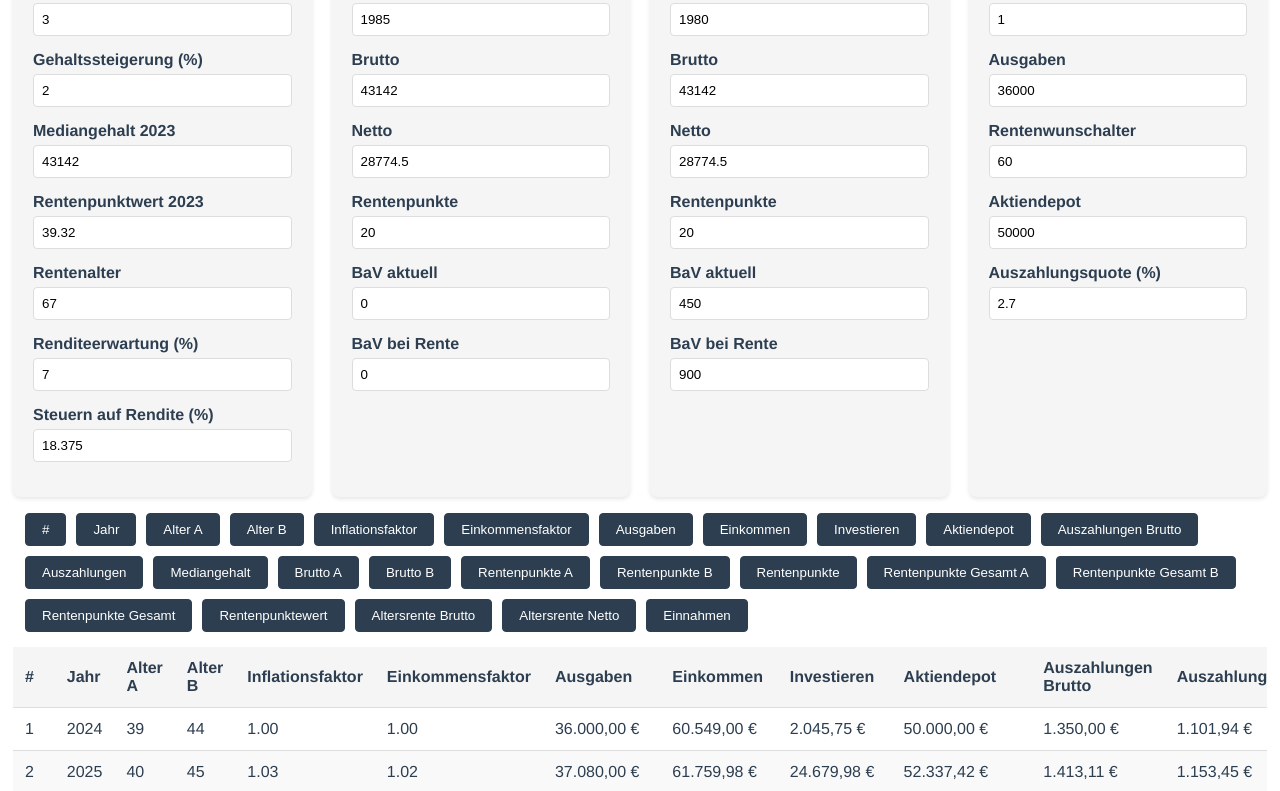
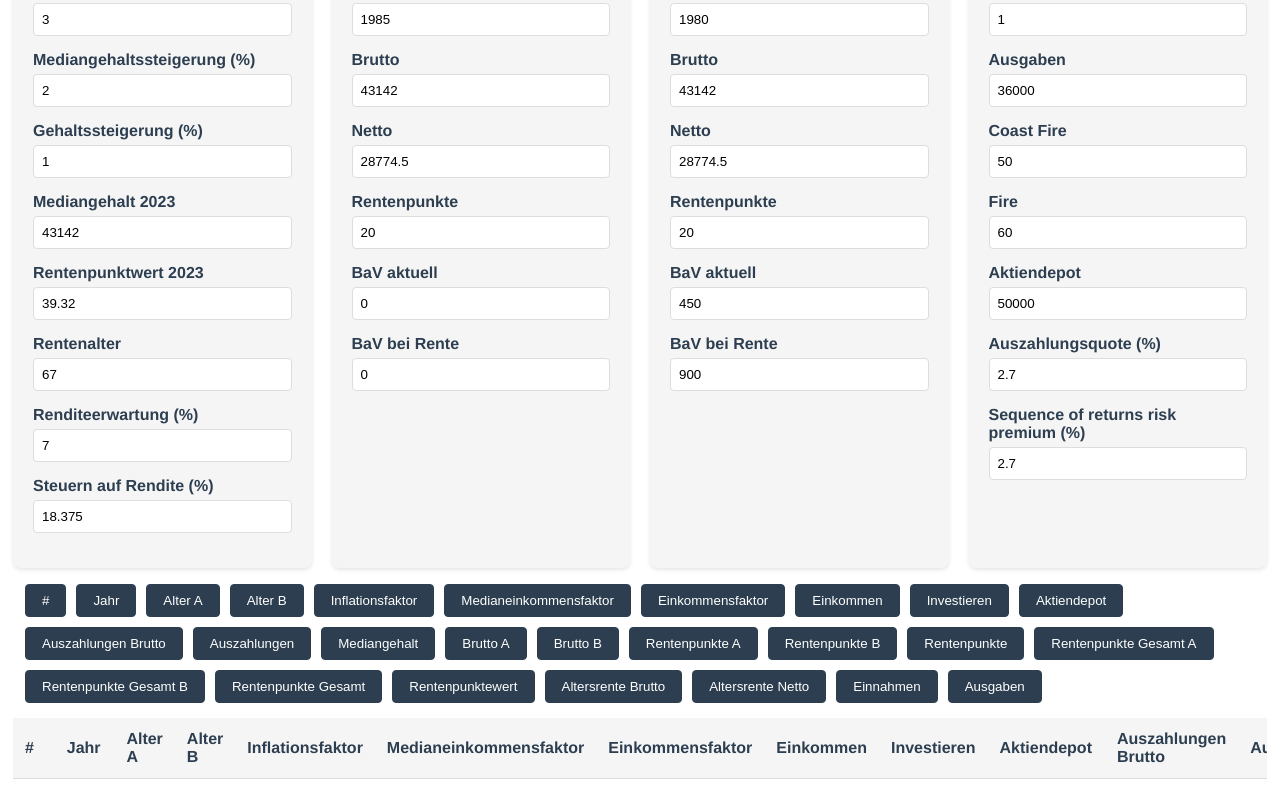
Before and after one commit to damoon/fire-tas, a Vue app: page /#/ in a window 1280 px wide. Shown: the part 249-1040 px from the top of the page. Built offline with nearby package versions, Linux system fonts and the light colour scheme.

Commit message:
implemented strategy changes

```diff
--- a/src/components/DataTable.vue
+++ b/src/components/DataTable.vue
@@ -21,7 +21,10 @@
         </tr>
       </thead>
       <tbody>
-        <tr v-for="row in yearlyData" :key="row.year">
+        <tr
+          v-for="row in yearlyData.filter((row) => row.year > 2000)"
+          :key="row.year"
+        >
           <td v-show="columns.index.visible">{{ row.index }}</td>
           <td v-show="columns.year.visible">{{ row.year }}</td>
           <td v-show="columns.ageA.visible">{{ row.ageA }}</td>
@@ -29,11 +32,11 @@
           <td v-show="columns.inflationFactor.visible">
             {{ row.inflationFactor.toFixed(2) }}
           </td>
+          <td v-show="columns.medianSalaryIncreaseFactor.visible">
+            {{ row.medianSalaryIncreaseFactor.toFixed(2) }}
+          </td>
           <td v-show="columns.salaryIncreaseFactor.visible">
             {{ row.salaryIncreaseFactor.toFixed(2) }}
-          </td>
-          <td v-show="columns.expenses.visible">
-            {{ formatCurrency(row.expenses) }}
           </td>
           <td v-show="columns.earnings.visible">
             {{ formatCurrency(row.earnings) }}
@@ -89,6 +92,9 @@
           <td v-show="columns.income.visible">
             {{ formatCurrency(row.income) }}
           </td>
+          <td v-show="columns.expenses.visible">
+            {{ formatCurrency(row.expenses) }}
+          </td>
         </tr>
       </tbody>
     </table>
@@ -118,8 +124,14 @@ export default defineComponent({
         ageA: { visible: true, label: "Alter A" },
         ageB: { visible: true, label: "Alter B" },
         inflationFactor: { visible: true, label: "Inflationsfaktor" },
-        salaryIncreaseFactor: { visible: true, label: "Einkommensfaktor" },
-        expenses: { visible: true, label: "Ausgaben" },
+        medianSalaryIncreaseFactor: {
+          visible: true,
+          label: "Medianeinkommensfaktor",
+        },
+        salaryIncreaseFactor: {
+          visible: true,
+          label: "Einkommensfaktor",
+        },
         earnings: { visible: true, label: "Einkommen" },
         investment: { visible: true, label: "Investieren" },
         totalInvested: { visible: true, label: "Aktiendepot" },
@@ -139,11 +151,18 @@ export default defineComponent({
           visible: true,
           label: "Rentenpunkte Gesamt B",
         },
-        retirementPointsTotal: { visible: true, label: "Rentenpunkte Gesamt" },
-        retirementPointValue: { visible: true, label: "Rentenpunktewert" },
+        retirementPointsTotal: {
+          visible: true,
+          label: "Rentenpunkte Gesamt",
+        },
+        retirementPointValue: {
+          visible: true,
+          label: "Rentenpunktewert",
+        },
         retirementGross: { visible: true, label: "Altersrente Brutto" },
         retirementNet: { visible: true, label: "Altersrente Netto" },
         income: { visible: true, label: "Einnahmen" },
+        expenses: { visible: true, label: "Ausgaben" },
       } as Columns,
     };
   },
@@ -168,12 +187,24 @@ export default defineComponent({
       const currentYear = new Date().getFullYear();
       const birthYearA = this.formData.personA.birthYear;
       const birthYearB = this.formData.personB.birthYear;
+      const retirementAge = this.formData.general.retirementAge;
 
       const maxYear = Math.max(birthYearA + 100, birthYearB + 100);
+      const coastYear = Math.min(
+        birthYearA + this.formData.household.coastAge,
+        birthYearB + this.formData.household.coastAge
+      );
+      let fireYear = Math.min(
+        birthYearA + this.formData.household.fireAge,
+        birthYearB + this.formData.household.fireAge
+      );
       const retirementYear = Math.min(
         birthYearA + this.formData.general.retirementAge,
         birthYearB + this.formData.general.retirementAge
       );
+      if (fireYear > retirementYear) {
+        fireYear = retirementYear;
+      }
       const taxableRate = calculateTaxableRate(retirementYear);
 
       let totalInvested = this.formData.household.currentInvestments;
@@ -181,7 +212,7 @@ export default defineComponent({
       let index = 1;
 
       let retirementPointsTotalA = this.formData.personA.pensionPoints;
-      let retirementPointsTotalB = this.formData.personA.pensionPoints;
+      let retirementPointsTotalB = this.formData.personB.pensionPoints;
 
       for (let year = currentYear; year <= maxYear; year++) {
         const ageA = year - birthYearA;
@@ -195,43 +226,83 @@ export default defineComponent({
           1 + this.formData.general.salaryIncrease / 100,
           yearsSinceStart
         );
+        const medianSalaryIncreaseFactor = Math.pow(
+          1 + this.formData.general.medianSalaryIncrease / 100,
+          yearsSinceStart
+        );
+
+        let earnings = 0;
+        if (fireYear > year) {
+          earnings =
+            (this.formData.personA.net +
+              this.formData.personB.net +
+              this.formData.household.numberOfChildren * 250 * 12) *
+            salaryIncreaseFactor;
+        }
+
         const expenses = this.formData.household.expenses * inflationFactor;
-        const earnings =
-          (this.formData.personA.net +
-            this.formData.personB.net +
-            this.formData.household.numberOfChildren * 250 * 12) *
-          salaryIncreaseFactor;
-        const grossPayout =
-          totalInvested * (this.formData.household.payoutRate / 100);
-        const netPayout =
-          grossPayout * (1 - this.formData.general.returnTax / 100);
+
+        let grossPayout = 0;
+        let netPayout = 0;
+        if (fireYear <= year) {
+          grossPayout =
+            totalInvested * (this.formData.household.payoutRate / 100);
+          netPayout = grossPayout * (1 - this.formData.general.returnTax / 100);
+          let reduction = 0;
+          reduction +=
+            totalInvested * (this.formData.household.payoutRate / 100);
+          reduction +=
+            totalInvested *
+            (this.formData.household.sequenceOrReturnRiskPremium / 100);
+          totalInvested -= reduction;
+        }
 
         const currentMonth = new Date().getMonth() + 1;
         const remainingYearFactor = (12 - currentMonth) / 12;
         let investment = earnings - expenses;
-        if (index === 1) {
-          investment = investment * remainingYearFactor;
+        // if (index === 1) {
+        //	investment = investment * remainingYearFactor;
+        //}
+        if (year >= coastYear) {
+          investment = 0;
         }
 
         const medianSalary =
-          this.formData.general.medianSalary * salaryIncreaseFactor;
-        const grossA = this.formData.personA.gross * salaryIncreaseFactor;
-        const grossB = this.formData.personB.gross * salaryIncreaseFactor;
+          this.formData.general.medianSalary * medianSalaryIncreaseFactor;
+
+        let grossA = this.formData.personA.gross * salaryIncreaseFactor;
+        if (ageA >= retirementAge) {
+          grossA = 0;
+        }
+        let grossB = this.formData.personB.gross * salaryIncreaseFactor;
+        if (ageB >= retirementAge) {
+          grossB = 0;
+        }
 
         const retirementPointsA = grossA / medianSalary;
         const retirementPointsB = grossB / medianSalary;
         const retirementPoints = retirementPointsA + retirementPointsB;
+
+        retirementPointsTotalA += retirementPointsA;
+        retirementPointsTotalB += retirementPointsB;
         const retirementPointsTotal =
           retirementPointsTotalA + retirementPointsTotalB;
+
         const retirementPointValue =
-          this.formData.general.pensionPointValue * salaryIncreaseFactor;
-        const retirementGross =
-          retirementPointValue * retirementPointsTotal * 12;
+          this.formData.general.pensionPointValue * medianSalaryIncreaseFactor;
+        let retirementGross = 0;
+        if (ageA >= retirementAge) {
+          retirementGross += retirementPointValue * retirementPointsTotalA * 12;
+        }
+        if (ageB >= retirementAge) {
+          retirementGross += retirementPointValue * retirementPointsTotalB * 12;
+        }
         const retirementNet = grossToNetRetired(
           retirementGross,
           taxableRate
         ).netPension;
-        const income = netPayout + retirementNet;
+
+        const income = netPayout + retirementNet + earnings - investment;
 
         data.push({
           index,
@@ -239,6 +310,7 @@ export default defineComponent({
           ageA,
           ageB,
           inflationFactor,
+          medianSalaryIncreaseFactor,
           salaryIncreaseFactor,
           expenses,
           earnings,
@@ -268,9 +340,6 @@ export default defineComponent({
         }
         totalInvested += investment + investmentReturn;
 
-        retirementPointsTotalA += retirementPointsA;
-        retirementPointsTotalB += retirementPointsB;
-
         index++;
       }
 
@@ -281,7 +350,8 @@ export default defineComponent({
   mounted() {
     const savedColumnState = localStorage.getItem("tableColumnState");
     if (savedColumnState) {
-      this.columns = JSON.parse(savedColumnState);
+      const savedColumns = JSON.parse(savedColumnState);
+      this.columns = { ...this.columns, ...savedColumns };
     }
   },
 });
--- a/src/components/FireTas.vue
+++ b/src/components/FireTas.vue
@@ -15,6 +15,15 @@
           <input
             type="number"
             v-model="formData.general.inflation"
+            step="0.1"
+            min="0"
+          />
+        </div>
+        <div class="input-group">
+          <label>Mediangehaltssteigerung (%)</label>
+          <input
+            type="number"
+            v-model="formData.general.medianSalaryIncrease"
             step="0.1"
             min="0"
           />
@@ -147,11 +156,12 @@
           <input type="number" v-model="formData.household.expenses" />
         </div>
         <div class="input-group">
-          <label>Rentenwunschalter</label>
-          <input
-            type="number"
-            v-model="formData.household.desiredRetirementAge"
-          />
+          <label>Coast Fire</label>
+          <input type="number" v-model="formData.household.coastAge" />
+        </div>
+        <div class="input-group">
+          <label>Fire</label>
+          <input type="number" v-model="formData.household.fireAge" />
         </div>
         <div class="input-group">
           <label>Aktiendepot</label>
@@ -165,6 +175,14 @@
           <input
             type="number"
             v-model="formData.household.payoutRate"
+            step="0.1"
+          />
+        </div>
+        <div class="input-group">
+          <label>Sequence of returns risk premium (%)</label>
+          <input
+            type="number"
+            v-model="formData.household.sequenceOrReturnRiskPremium"
             step="0.1"
           />
         </div>
@@ -192,7 +210,8 @@ export default defineComponent({
       formData: {
         general: {
           inflation: 3.0,
-          salaryIncrease: 2.0,
+          salaryIncrease: 1.0,
+          medianSalaryIncrease: 2.0,
           medianSalary: 43142,
           pensionPointValue: 39.32,
           retirementAge: 67,
@@ -217,8 +236,10 @@ export default defineComponent({
         },
         household: {
           expenses: 36000,
-          desiredRetirementAge: 60,
+          coastAge: 50,
+          fireAge: 60,
           payoutRate: 2.7,
+          sequenceOrReturnRiskPremium: 2.7,
           numberOfChildren: 1,
           currentInvestments: 50000,
         },
@@ -242,11 +263,6 @@ export default defineComponent({
     const savedData = localStorage.getItem("fireTasData");
     if (savedData) {
       this.formData = JSON.parse(savedData);
-    }
-
-    const savedColumnState = localStorage.getItem("tableColumnState");
-    if (savedColumnState) {
-      this.columns = JSON.parse(savedColumnState);
     }
   },
 
--- a/src/types/index.ts
+++ b/src/types/index.ts
@@ -2,6 +2,7 @@ export interface GeneralData {
   inflation: number;
   salaryIncrease: number;
   medianSalary: number;
+  medianSalaryIncrease: number;
   pensionPointValue: number;
   retirementAge: number;
   expectedReturn: number;
@@ -19,8 +20,10 @@ export interface PersonData {
 
 export interface HouseholdData {
   expenses: number;
-  desiredRetirementAge: number;
+  coastAge: number;
+  fireAge: number;
   payoutRate: number;
+  sequenceOrReturnRiskPremium: number;
   numberOfChildren: number;
   currentInvestments: number;
 }
@@ -47,6 +50,7 @@ export interface YearlyDataRow {
   ageA: number;
   ageB: number;
   inflationFactor: number;
+  medianSalaryIncreaseFactor: number;
   salaryIncreaseFactor: number;
   expenses: number;
   earnings: number;
```
